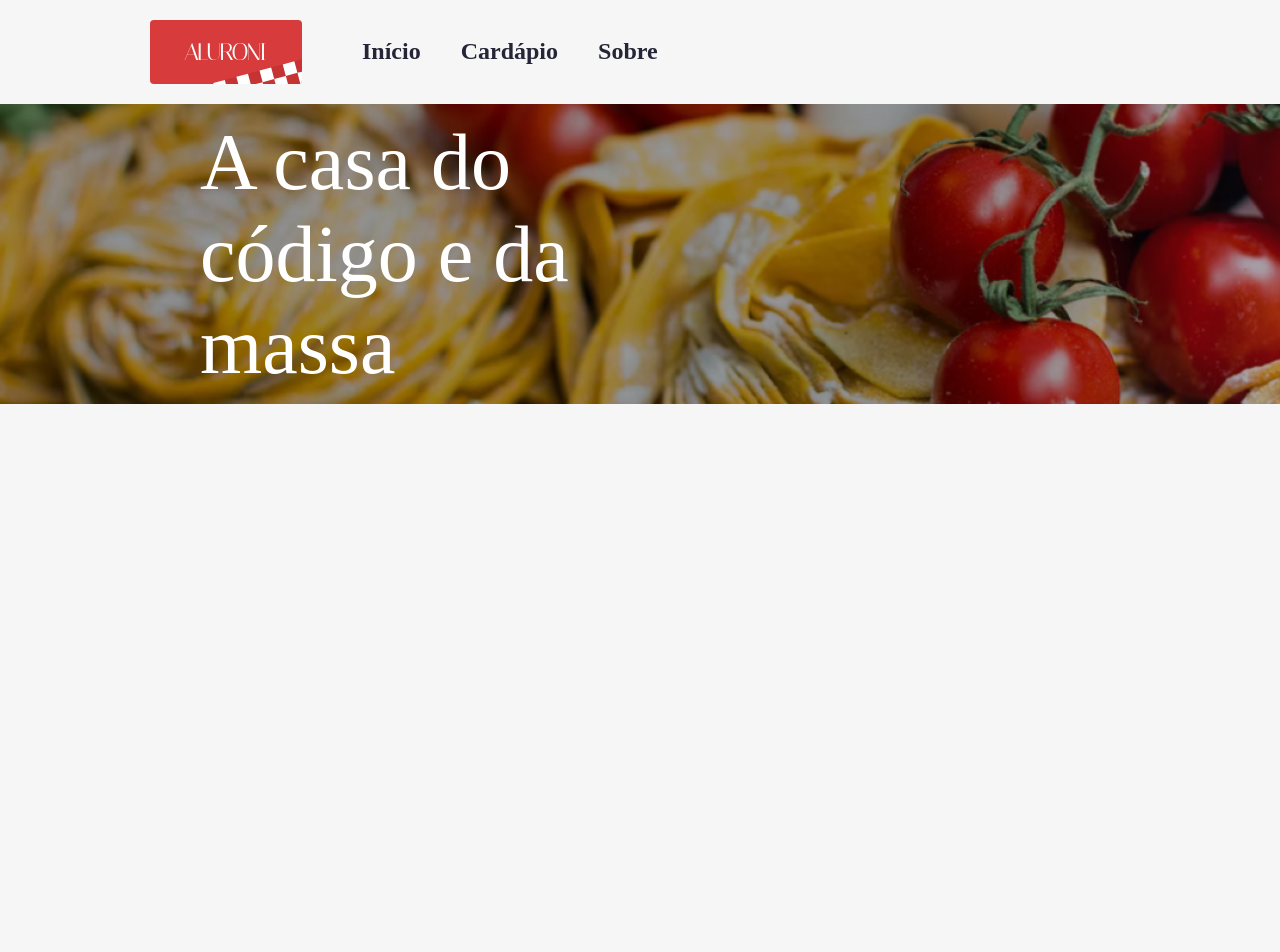
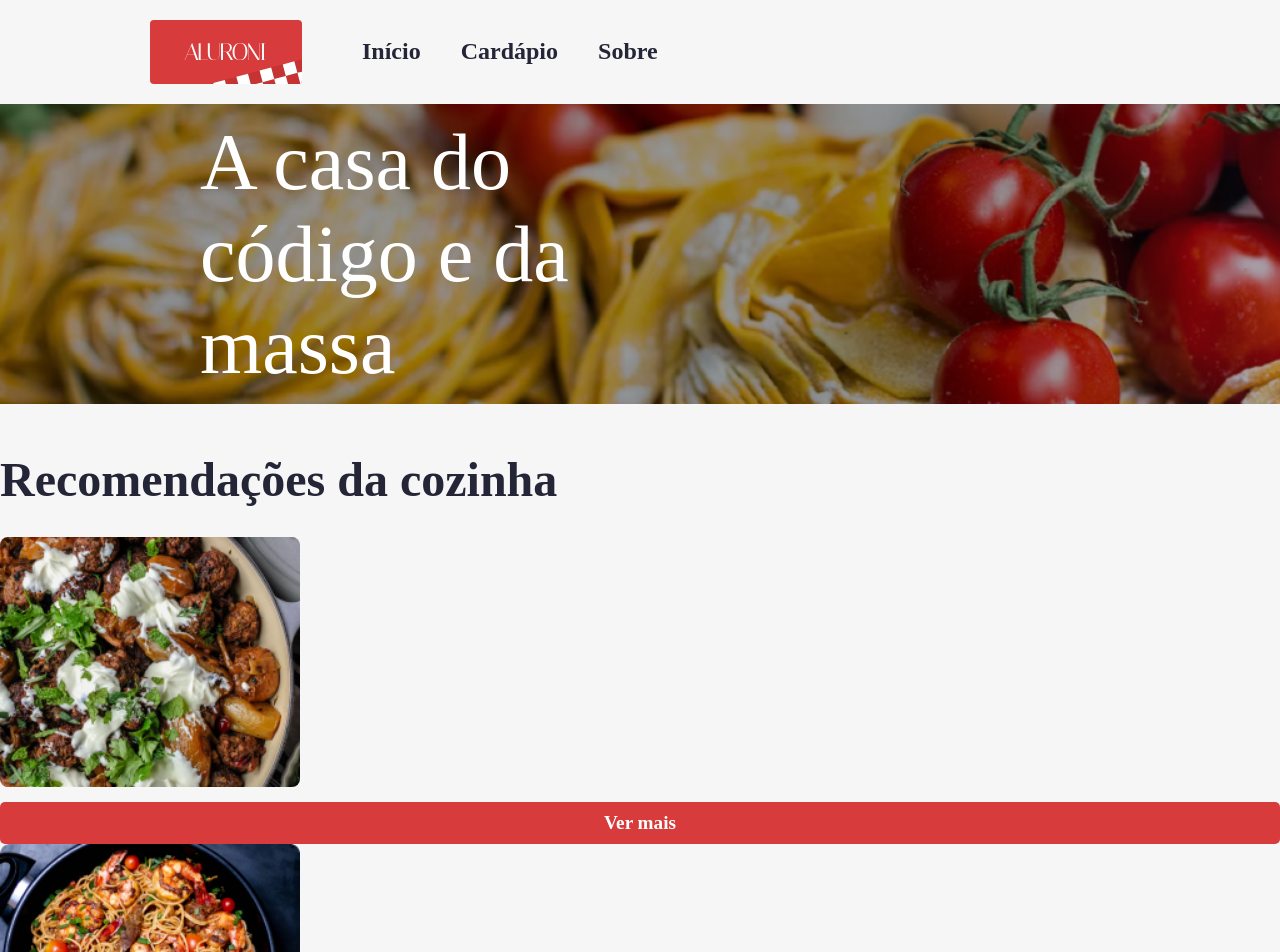
Before and after one commit to RomeuPassadoreNeto23/aluroni-router-aula1.2, a React (Create React App) app: page / in a window 1280 px wide. Shown: the top 952 px of the page. Before the commit the page ends 800 px from the top, so only its background shows below. Built offline with nearby package versions, Linux system fonts and the light colour scheme; a web font is replaced by a local one.

Commit message:
add comentario

```diff
--- a/src/components/PaginaPadrao/index.tsx
+++ b/src/components/PaginaPadrao/index.tsx
@@ -9,9 +9,10 @@ export default function PaginaPadrao() {
                     A casa do código e da massa
                 </div>
             </header>
-            <div>
-                < Outlet/>
-            </div>
+            <main>
+                {/* Renderiza rotas aninhadas */}
+                <Outlet />
+            </main>
         </>
     );
 }
--- a/src/routes.js
+++ b/src/routes.js
@@ -2,20 +2,24 @@ import Menu from 'components/Menu';
 import PaginaPadrao from './components/PaginaPadrao';
 import Cardapio from 'pages/Cardapio';
 import Inicio from 'pages/Inicio';
-import { BrowserRouter as Router, Route, Routes ,useOutlet } from 'react-router-dom';
+import { BrowserRouter as Router, Route, Routes } from 'react-router-dom';
 
 export default function AppRouter() {
     return (
         <main>
             <Router>
+                {/* Menu sempre aparece */}
                 <Menu />
                 <Routes>
-                    <Route path='/' element={<PaginaPadrao />} />
-                    <Route  element={<Inicio />} />
-                    <Route path='cardapio' element={<Cardapio />} />
+                    {/* Rota pai com PaginaPadrao */}
+                    <Route path="/" element={<PaginaPadrao />}>
+                        {/* Rota inicial como filha */}
+                        <Route index element={<Inicio />} />
+                        {/* Rota para o cardápio também dentro do layout */}
+                        <Route path="cardapio" element={<Cardapio />} />
+                    </Route>
                 </Routes>
             </Router>
         </main>
     );
-
 }
```
